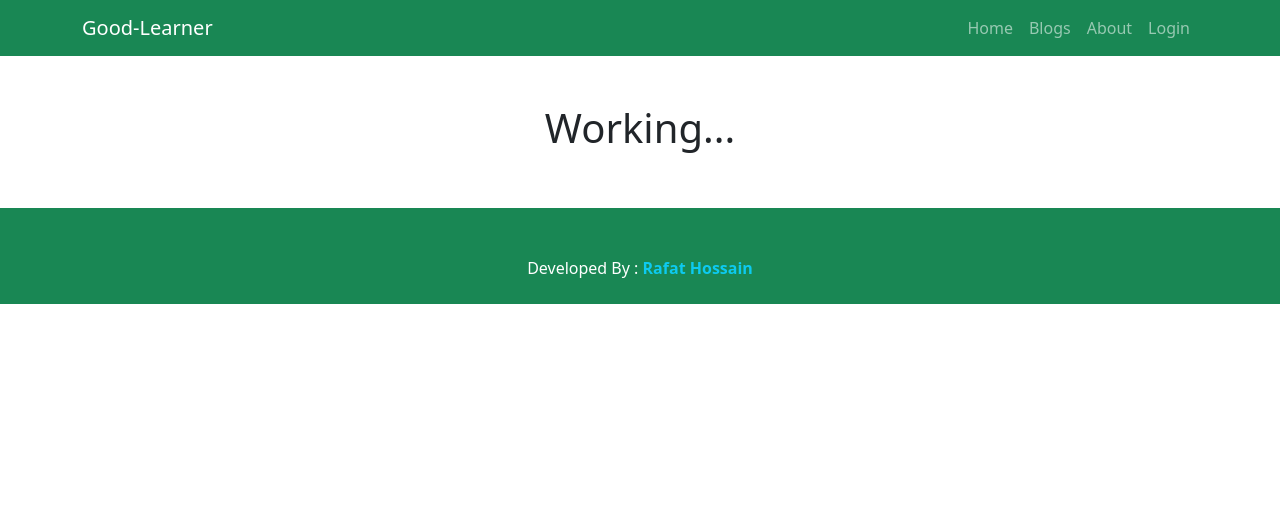
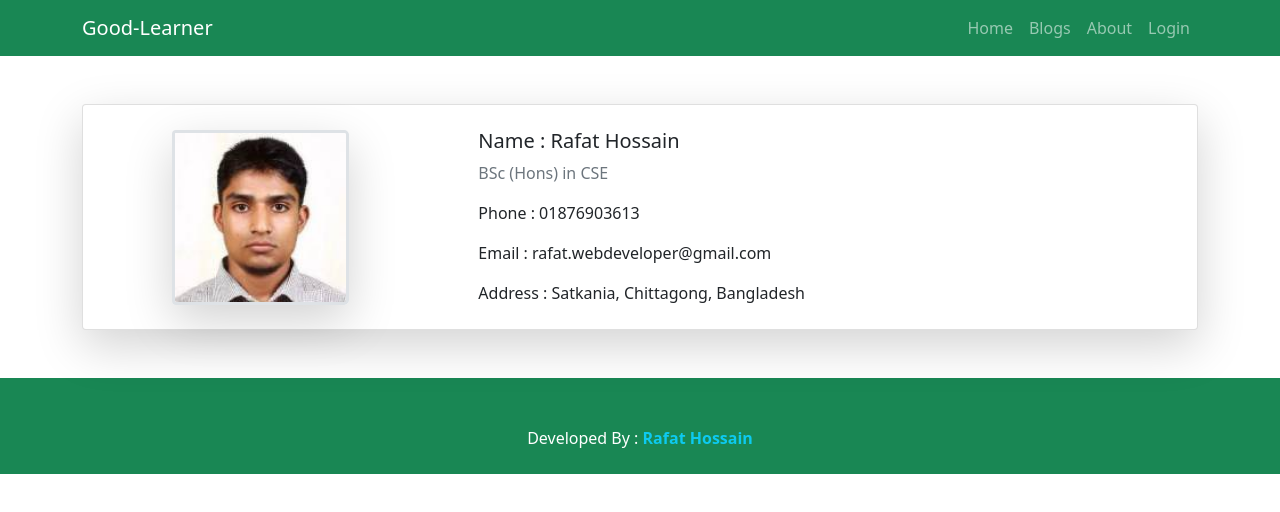
Before and after one commit to Rafat-Web-Developer/good-learner, a React (Create React App) app: page /about in a window 1280 px wide. Shown: the top 512 px of the page. Built offline with nearby package versions, Linux system fonts and the light colour scheme.

Commit message:
Design About Component

```diff
--- a/src/Pages/About/About.js
+++ b/src/Pages/About/About.js
@@ -1,10 +1,35 @@
 import React from "react";
-import { Container } from "react-bootstrap";
+import { Card, Col, Container, Row } from "react-bootstrap";
+import myImage from "../../images/my_main_pic.jpg";
 
 const About = () => {
   return (
-    <Container className="text-center py-5">
-      <h1>Working...</h1>
+    <Container className="my-5">
+      <Card className="shadow-lg py-2">
+        <Row>
+          <Col
+            md="4"
+            className="d-flex justify-content-center align-items-center"
+          >
+            <img
+              src={myImage}
+              alt="profile_img"
+              className="rounded-start border border-3 shadow-lg rounded-3"
+              width="50%"
+              height="175"
+            />
+          </Col>
+          <Col md="8">
+            <Card.Body>
+              <Card.Title>Name : Rafat Hossain</Card.Title>
+              <p className="text-muted">BSc (Hons) in CSE</p>
+              <Card.Text>Phone : 01876903613</Card.Text>
+              <Card.Text>Email : rafat.webdeveloper@gmail.com</Card.Text>
+              <Card.Text>Address : Satkania, Chittagong, Bangladesh</Card.Text>
+            </Card.Body>
+          </Col>
+        </Row>
+      </Card>
     </Container>
   );
 };
```
Also changed, not shown: src/images/banner_img.jpg (deleted), src/images/my_main_pic.jpg (added).
